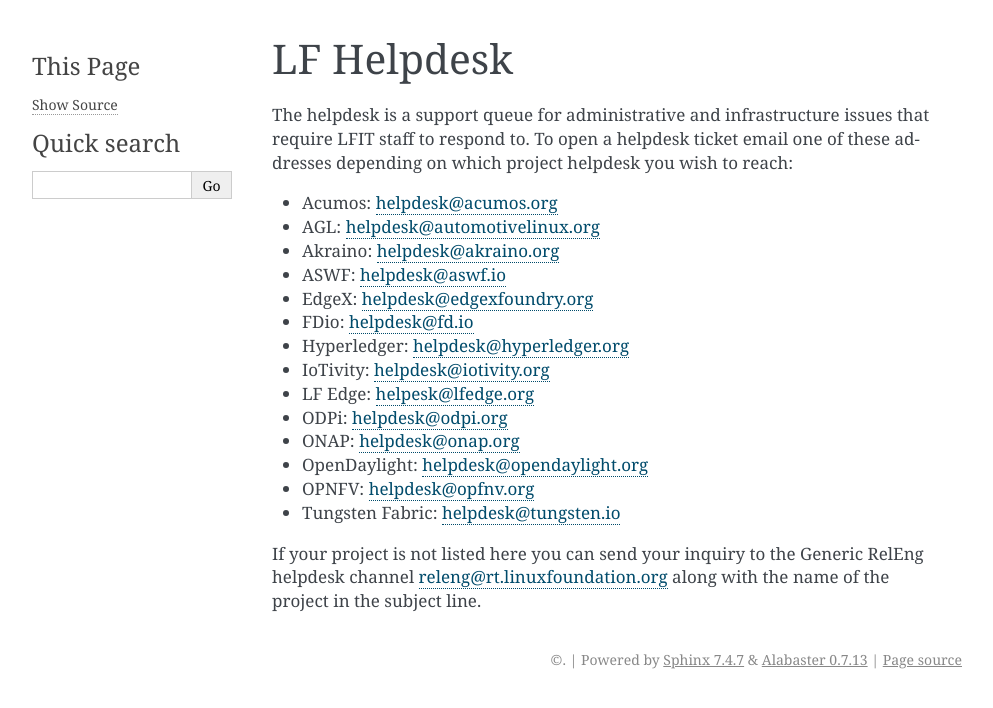
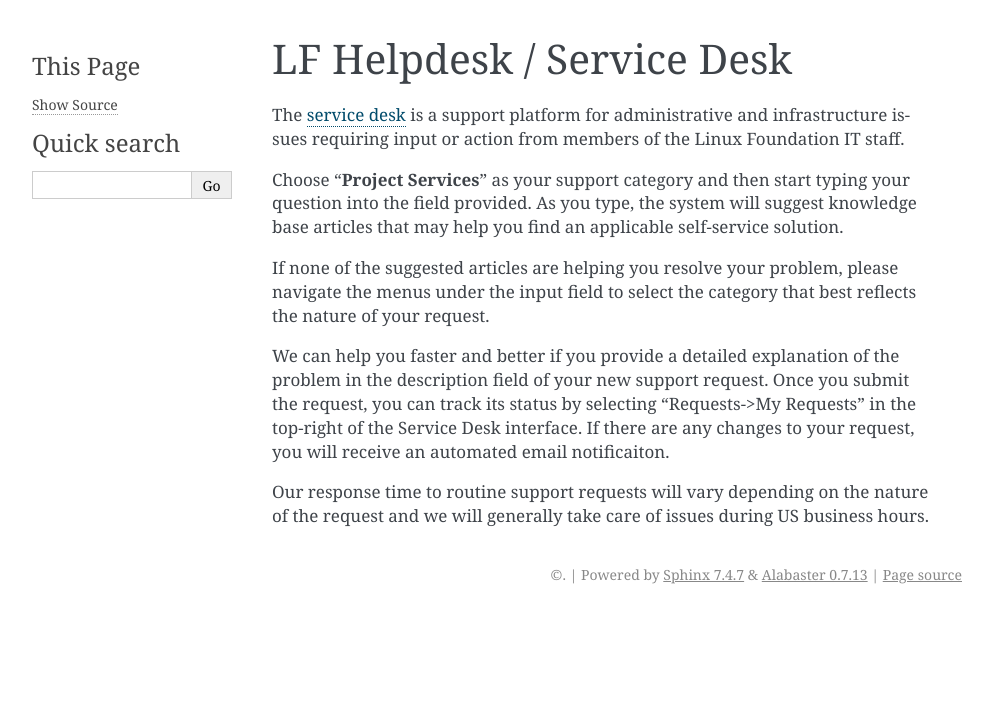
Before and after one commit to lfit/releng-docs, a Sphinx documentation site: the page built from docs/helpdesk.rst, in a window 1280 px wide. Shown: the top 708 px of the page, without its empty margins (148-1141 px from the left). Built offline with Sphinx 7.4.7, drawn with Linux system fonts in a browser that asks for light colours; the version number could not be read and is left out.

Commit message:
Rewrite helpdesk documentation
The switch from RT to Jira Service Desk requires that we publish some
new helpdesk docs.

Change-Id: Iccdb81cad078332e5abf7e1869f6e1a30bafed9b
Signed-off-by: Andrew Grimberg <agrimberg@linuxfoundation.org>

```diff
--- a/docs/helpdesk.rst
+++ b/docs/helpdesk.rst
@@ -1,28 +1,26 @@
 .. _lfdocs-helpdesk:
 
-###########
-LF Helpdesk
-###########
+##########################
+LF Helpdesk / Service Desk
+##########################
 
-The helpdesk is a support queue for administrative and infrastructure issues
-that require LFIT staff to respond to. To open a helpdesk ticket email one of
-these addresses depending on which project helpdesk you wish to reach:
+The `service desk <https://support.linuxfoundation.org>`_ is a support platform
+for administrative and infrastructure issues requiring input or action from
+members of the Linux Foundation IT staff.
 
-* Acumos: helpdesk@acumos.org
-* AGL: helpdesk@automotivelinux.org
-* Akraino: helpdesk@akraino.org
-* ASWF: helpdesk@aswf.io
-* EdgeX: helpdesk@edgexfoundry.org
-* FDio: helpdesk@fd.io
-* Hyperledger: helpdesk@hyperledger.org
-* IoTivity: helpdesk@iotivity.org
-* LF Edge: helpesk@lfedge.org
-* ODPi: helpdesk@odpi.org
-* ONAP: helpdesk@onap.org
-* OpenDaylight: helpdesk@opendaylight.org
-* OPNFV: helpdesk@opfnv.org
-* Tungsten Fabric: helpdesk@tungsten.io
+Choose "**Project Services**" as your support category and then start typing your
+question into the field provided. As you type, the system will suggest knowledge
+base articles that may help you find an applicable self-service solution.
 
-If your project is not listed here you can send your inquiry to the Generic
-RelEng helpdesk channel releng@rt.linuxfoundation.org along with the name
-of the project in the subject line.
+If none of the suggested articles are helping you resolve your problem, please
+navigate the menus under the input field to select the category that best
+reflects the nature of your request.
+
+We can help you faster and better if you provide a detailed explanation of the
+problem in the description field of your new support request. Once you submit
+the request, you can track its status by selecting "Requests->My Requests" in
+the top-right of the Service Desk interface. If there are any changes to your
+request, you will receive an automated email notificaiton.
+
+Our response time to routine support requests will vary depending on the nature
+of the request and we will generally take care of issues during US business hours.
```
